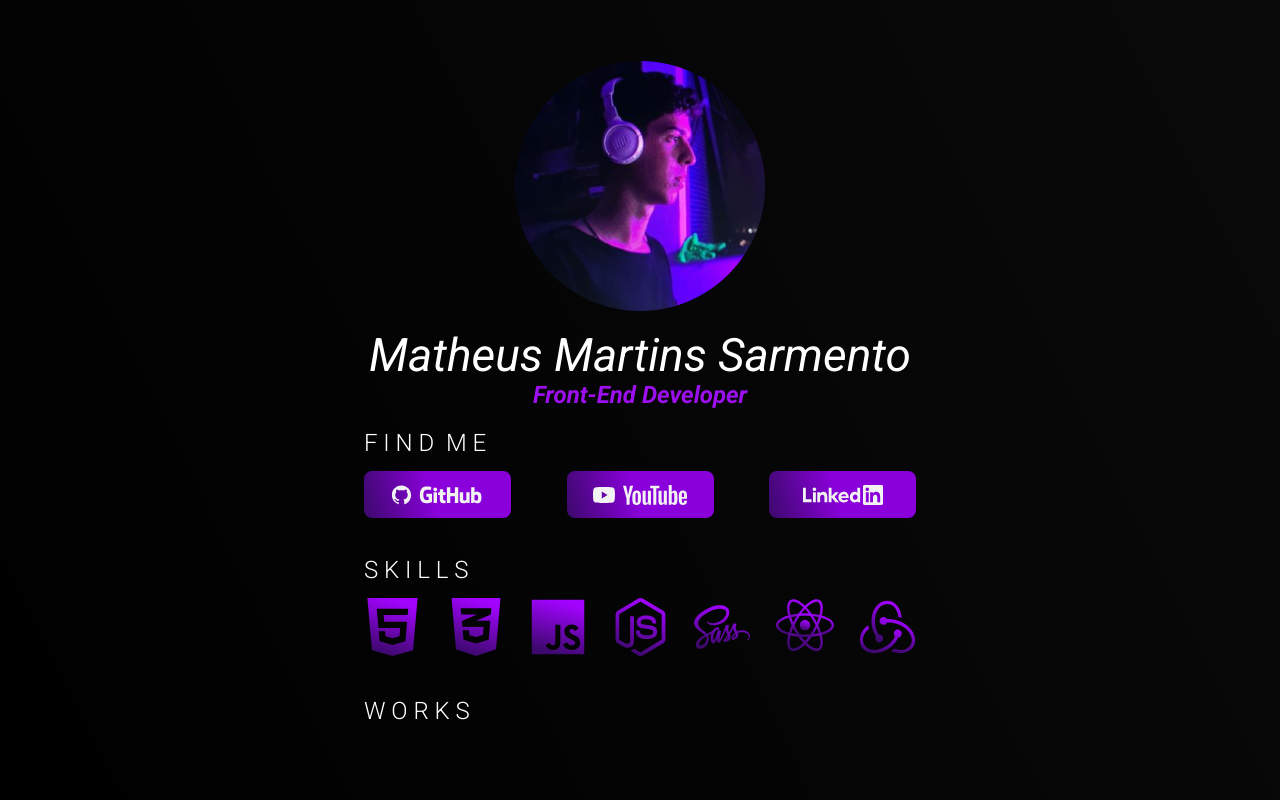
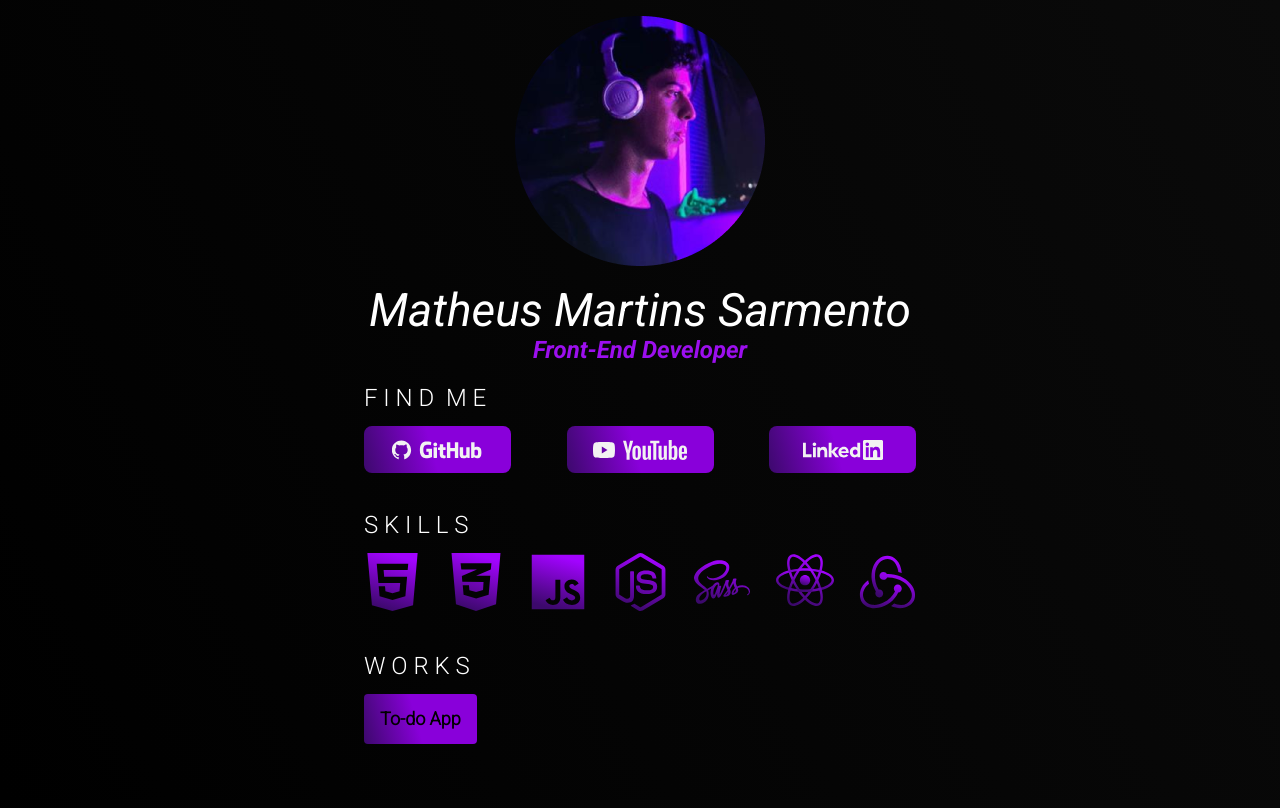
Before and after one commit to matheusm/portfolio, a plain HTML site: page index.html in a window 1280 px wide. Drawn offline with Linux system fonts and the light colour scheme.

Commit message:
update works

```diff
--- a/css/style.css
+++ b/css/style.css
@@ -86,3 +86,20 @@ h3 {
 .icon:hover{
     transform: scale(1.2);
 }
+
+.project{
+  border-radius: 4px;
+  padding: 16px;
+  text-align: center;
+  font-size: 18px;
+  color: black;
+  text-decoration: none;
+  font-weight: bolder;
+  background: linear-gradient(74.5deg, #3c096c 0%, #8900da 46.74%);
+transition: .3s all;
+}
+.project:hover{
+  background-color: #9c0fee;
+  color: white;
+  transform: scale(1.05);
+}
--- a/index.html
+++ b/index.html
@@ -4,6 +4,7 @@
     <meta charset="UTF-8" />
     <meta name="viewport" content="width=device-width, initial-scale=1.0" />
     <title>Matheus Martins</title>
+    <link rel="shortcut icon" href="images/ICON.png" />
     <link rel="stylesheet" href="css/reset.css" />
     <link rel="stylesheet" href="css/style.css" />
     <link rel="stylesheet" href="css/mobile.css" />
@@ -36,6 +37,9 @@
         <a target="_blank" class="icon" href="https://redux.js.org/" ><img src="images/redux.svg" /></a>
       </div>
       <h3>W O R K S</h3>
+      <div class="findme">
+        <a target="_blank" class="project" href="https://developer.mozilla.org/pt-BR/docs/Web/HTML" >To-do App</a>
+      </div>
     </main>
   </body>
 </html>
```
Also changed, not shown: images/ICON.png (added).
